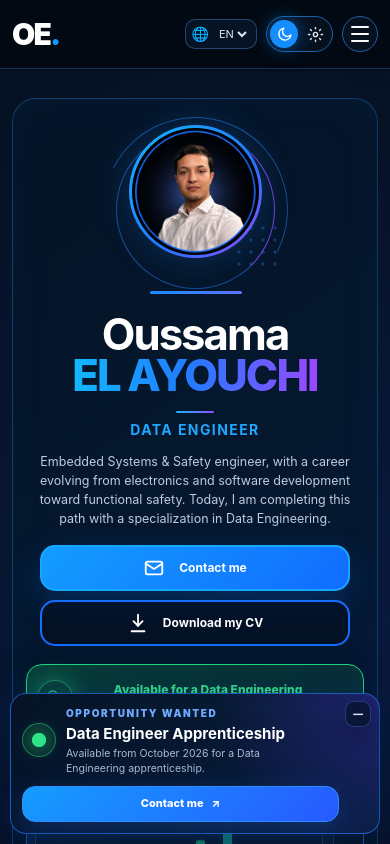
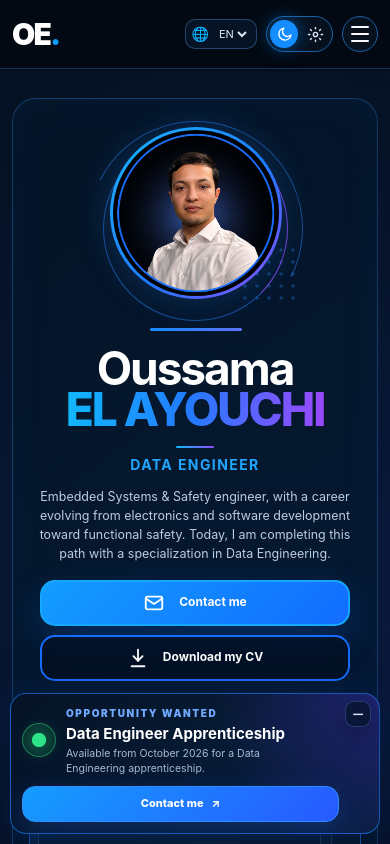
Before and after one commit to Oelayouchi/portfolio, a Next.js app: page / in a window 390 px wide. Shown: the top 844 px of the page. Built offline with nearby package versions, Linux system fonts and the light colour scheme.

Commit message:
Fix fused hero desktop layout and enlarge portrait

```diff
--- a/app/home-layout-fix.css
+++ b/app/home-layout-fix.css
@@ -1,124 +1,173 @@
-/* Home hero layout repair: strict desktop alignment for the three hero columns. */
+/* Final home hero layout for the fused introduction card. */
 
 .homeHeroMain {
-  --hero-col-gap: 28px;
-  display: grid !important;
-  grid-template-columns: minmax(270px, .78fr) minmax(520px, 1.45fr) minmax(270px, .72fr) !important;
-  gap: var(--hero-col-gap) !important;
-  align-items: stretch !important;
+  display:grid!important;
+  grid-template-columns:minmax(0,1fr) minmax(270px,330px)!important;
+  gap:24px!important;
+  align-items:stretch!important;
 }
 
-/* STRICT RULE: the 3 hero columns always share the same top and bottom line. */
-.homeHeroMain > .homeIdentityCard,
-.homeHeroMain > .homeHeroIntro,
+.homeHeroMain > .homeFusedHero,
 .homeHeroMain > .homeHighlights {
-  min-width: 0;
-  height: 100% !important;
-  margin-top: 0 !important;
-  margin-bottom: 0 !important;
-  align-self: stretch !important;
+  min-width:0!important;
+  width:100%!important;
+  height:100%!important;
+  margin:0!important;
+  align-self:stretch!important;
 }
 
-.homeIdentityCard {
-  display: flex;
-  flex-direction: column;
+.homeFusedHero {
+  grid-template-columns:minmax(320px,.78fr) minmax(0,1.22fr)!important;
+  gap:clamp(34px,4vw,68px)!important;
+  padding:clamp(34px,4vw,56px)!important;
 }
 
-.homeIdentityVisual {
-  display: grid !important;
-  min-height: 255px !important;
-  place-items: center;
+.homeFusedPortraitWrap {
+  width:min(100%,430px)!important;
+  max-width:430px!important;
 }
 
-.homeIdentityVisual img {
-  display: block !important;
-  width: min(100%, 230px) !important;
-  height: auto !important;
-  visibility: visible !important;
-  opacity: 1 !important;
+.homeFusedPortrait {
+  width:82%!important;
+  max-width:350px!important;
 }
 
-.homeHeroIntro {
-  display: flex !important;
-  flex-direction: column;
-  justify-content: flex-start;
-  padding: 0 !important;
+.homeFusedCopy {
+  display:flex!important;
+  min-width:0!important;
+  flex-direction:column!important;
+  justify-content:center!important;
+  align-items:flex-start!important;
 }
 
-.homeHeroIntro h1 {
-  display: block !important;
-  visibility: visible !important;
-  opacity: 1 !important;
-  margin: 10px 0 20px !important;
-  font-size: clamp(54px, 5.7vw, 92px) !important;
-  line-height: .92 !important;
+.homeFusedCopy h1 {
+  width:100%!important;
+  font-size:clamp(54px,5.3vw,88px)!important;
+  line-height:.9!important;
 }
 
-.homeHeroIntro > p {
-  display: block !important;
-  visibility: visible !important;
-  opacity: 1 !important;
-  max-width: 720px;
+.homeFusedFirst,
+.homeFusedLast {
+  max-width:100%!important;
 }
 
-.homeHeroActions { margin-top: 24px; }
-
-/* The availability/dashboard block is pinned to the exact bottom of the center column. */
-.availabilityV2Wrap {
-  margin-top: auto !important;
-  padding-top: 20px !important;
-  margin-bottom: 0 !important;
+.homeFusedCopy > p {
+  max-width:720px!important;
 }
 
-.homeHeroAvailability,.homeDataPanel { width: 100%; min-width: 0; }
-
-/* Right column fills exactly the same total height as left/center. */
-.homeHighlights {
-  display: grid !important;
-  grid-template-columns: 1fr 1fr !important;
-  grid-template-rows: repeat(3, minmax(0, 1fr)) !important;
-  gap: 12px !important;
-}
-.homeHighlightCard { min-height: 0 !important; height: 100% !important; }
-.homeHighlightCard:nth-child(5) { grid-column: 1 / -1 !important; }
-
-/* Stage mini-cards use the same hover motion as the main experience cards. */
-.homeStageList a {
-  position: relative;
-  transition: transform 180ms ease, border-color 180ms ease, background 180ms ease, box-shadow 180ms ease !important;
-  will-change: transform;
+.homeFusedActions {
+  width:100%!important;
 }
 
+.availabilityV2Wrap {
+  width:100%!important;
+  margin-top:22px!important;
+  padding-top:0!important;
+}
+
+.homeHighlights {
+  display:grid!important;
+  grid-template-columns:1fr 1fr!important;
+  grid-template-rows:repeat(3,minmax(0,1fr))!important;
+  gap:12px!important;
+}
+
+.homeHighlightCard {
+  min-height:0!important;
+  height:100%!important;
+}
+
+.homeHighlightCard:nth-child(5) {
+  grid-column:1/-1!important;
+}
+
+.homeStageList a {
+  position:relative;
+  transition:transform 180ms ease,border-color 180ms ease,background 180ms ease,box-shadow 180ms ease!important;
+  will-change:transform;
+}
 .homeStageList a:hover,
 .homeStageList a:focus-visible {
-  transform: translateY(-5px) !important;
-  border-color: #168cff !important;
-  background: linear-gradient(150deg, rgba(12, 38, 72, .96), rgba(8, 26, 50, .96)) !important;
-  box-shadow: 0 10px 22px rgba(0, 119, 255, .16) !important;
-  outline: none;
+  transform:translateY(-5px)!important;
+  border-color:#168cff!important;
+  background:linear-gradient(150deg,rgba(12,38,72,.96),rgba(8,26,50,.96))!important;
+  box-shadow:0 10px 22px rgba(0,119,255,.16)!important;
+  outline:none;
 }
 
-@media (max-width: 1180px) and (min-width: 761px) {
-  .homeHeroMain { grid-template-columns: minmax(235px, .8fr) minmax(0, 1.55fr) !important; }
+@media (max-width:1180px) and (min-width:761px) {
+  .homeHeroMain {
+    grid-template-columns:1fr!important;
+  }
+  .homeFusedHero {
+    grid-template-columns:minmax(280px,.8fr) minmax(0,1.2fr)!important;
+  }
+  .homeFusedPortraitWrap {
+    width:min(100%,380px)!important;
+  }
+  .homeFusedPortrait {
+    width:80%!important;
+  }
   .homeHighlights {
-    grid-column: 1 / -1;
-    height: auto !important;
-    grid-template-columns: repeat(5, minmax(0, 1fr)) !important;
-    grid-template-rows: 1fr !important;
+    height:auto!important;
+    grid-template-columns:repeat(5,minmax(0,1fr))!important;
+    grid-template-rows:1fr!important;
   }
-  .homeHighlightCard:nth-child(5) { grid-column: auto !important; }
-  .homeHeroIntro h1 { font-size: clamp(52px, 7vw, 78px) !important; }
+  .homeHighlightCard:nth-child(5) {
+    grid-column:auto!important;
+  }
 }
 
-@media (max-width: 760px) {
-  .homeHeroMain { grid-template-columns: 1fr !important; }
-  .homeIdentityCard { display: grid; height: auto !important; grid-template-columns: 92px minmax(0, 1fr); align-items: center; }
-  .homeIdentityVisual { min-height: 0 !important; padding: 12px; }
-  .homeIdentityVisual img { width: 72px !important; }
-  .homeHeroIntro { height: auto !important; padding: 8px 0 !important; }
-  .availabilityV2Wrap { margin-top: 18px !important; padding-top: 0 !important; }
-  .homeHighlights { height: auto !important; grid-template-columns: 1fr 1fr !important; grid-template-rows: none !important; }
-  .homeHighlightCard { height: auto !important; }
-  .homeHighlightCard:nth-child(5) { grid-column: 1 / -1 !important; }
-  .homeHeroIntro h1 { font-size: clamp(46px, 14vw, 68px) !important; }
+@media (max-width:760px) {
+  .homeHeroMain {
+    grid-template-columns:1fr!important;
+    gap:16px!important;
+  }
+  .homeFusedHero {
+    grid-template-columns:1fr!important;
+    gap:12px!important;
+    padding:22px 16px 18px!important;
+    text-align:center!important;
+  }
+  .homeFusedPortraitWrap {
+    width:min(62vw,235px)!important;
+    max-width:235px!important;
+  }
+  .homeFusedPortrait {
+    width:80%!important;
+    max-width:none!important;
+  }
+  .homeFusedCopy {
+    align-items:center!important;
+  }
+  .homeFusedCopy h1 {
+    align-items:center!important;
+    font-size:clamp(36px,11.8vw,54px)!important;
+  }
+  .homeFusedCopy > p {
+    max-width:540px!important;
+  }
+  .homeFusedActions {
+    justify-content:center!important;
+  }
+  .availabilityV2Wrap {
+    margin-top:18px!important;
+  }
+  .homeHighlights {
+    height:auto!important;
+    grid-template-columns:1fr 1fr!important;
+    grid-template-rows:none!important;
+  }
+  .homeHighlightCard {
+    height:auto!important;
+  }
+  .homeHighlightCard:nth-child(5) {
+    grid-column:1/-1!important;
+  }
 }
+
+@media (max-width:430px) {
+  .homeFusedPortraitWrap {
+    width:min(60vw,215px)!important;
+  }
+}
```
